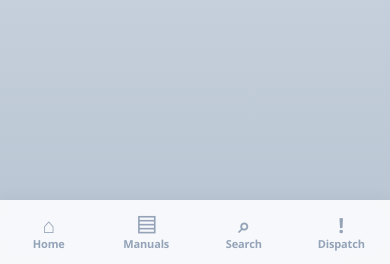
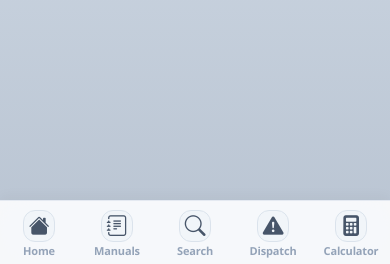
Before and after one commit to qndydfl/aircraft_maintenance, a Django app: page /aircraft/1/delete/ in a window 390 px wide. Shown: the part 580-844 px from the top of the page. Run offline with Django 5.2, Linux system fonts and the light colour scheme; a user stored in the database is signed in; tables that the repository leaves empty hold one stand-in row (values such as "Sample post").

Commit message:
Change home, maunual page

```diff
--- a/static/css/base.css
+++ b/static/css/base.css
@@ -386,28 +386,68 @@ code,
     height: calc(var(--bottom-nav-height) + var(--safe-area-bottom));
     margin: 0;
     padding: 0 0 var(--safe-area-bottom);
+    background: rgba(255, 255, 255, 0.96);
+    border-top: 1px solid #e2e8f0;
+    box-shadow: 0 -0.35rem 1rem rgba(15, 23, 42, 0.08);
+    backdrop-filter: blur(14px);
+    -webkit-backdrop-filter: blur(14px);
 }
 
 .mobile-nav-item {
     min-width: 0;
     height: var(--bottom-nav-height);
+    position: relative;
     display: flex;
     flex-direction: column;
     align-items: center;
     justify-content: center;
-    gap: 0.125rem;
+    gap: 0.2rem;
+    color: #64748b;
+    background: transparent;
+    border: 0;
     text-align: center;
     text-decoration: none;
+    transition: color 160ms ease, transform 160ms ease;
 }
 
 .mobile-nav-icon {
-    font-size: 1.25rem;
+    display: inline-flex;
+    align-items: center;
+    justify-content: center;
+    width: 2rem;
+    height: 2rem;
+    color: #475569;
+    background: #f1f5f9;
+    border: 1px solid #dbe3ec;
+    border-radius: 0.75rem;
+    font-size: 1rem;
+    line-height: 1;
+    transition: color 160ms ease, background-color 160ms ease, border-color 160ms ease,
+        box-shadow 160ms ease;
+}
+
+.mobile-nav-text {
+    color: inherit;
+    font-size: 0.64rem;
+    font-weight: 700;
     line-height: 1;
 }
 
-.mobile-nav-text {
-    font-size: 0.72rem;
-    line-height: 1;
+.mobile-nav-item:hover,
+.mobile-nav-item:focus-visible,
+.mobile-nav-item.active {
+    color: #1e40af;
+}
+
+.mobile-nav-item.active .mobile-nav-icon {
+    color: #ffffff;
+    background: #1e40af;
+    border-color: #1e40af;
+    box-shadow: 0 0.25rem 0.65rem rgba(30, 64, 175, 0.24);
+}
+
+.mobile-nav-item:active {
+    transform: scale(0.96);
 }
 
 /* ==========================================================================
@@ -522,7 +562,7 @@ code,
 
     .mobile-bottom-nav {
         display: grid !important;
-        grid-template-columns: repeat(4, minmax(0, 1fr));
+        grid-template-columns: repeat(5, minmax(0, 1fr));
     }
 
     body:not(.pdf-viewer-page) .app-main > .app-container {
--- a/templates/base.html
+++ b/templates/base.html
@@ -35,8 +35,12 @@
             href="https://cdn.jsdelivr.net/npm/bootstrap@5.3.3/dist/css/bootstrap.min.css"
             rel="stylesheet"
         />
+        <link
+            href="https://cdn.jsdelivr.net/npm/bootstrap-icons@1.11.3/font/bootstrap-icons.min.css"
+            rel="stylesheet"
+        />
 
-        <link href="{% static 'css/base.css' %}?v=61" rel="stylesheet" />
+        <link href="{% static 'css/base.css' %}?v=63" rel="stylesheet" />
         <link
             href="{% static 'css/portal_components.css' %}?v=60"
             rel="stylesheet"
@@ -140,7 +144,7 @@
                 href="{% url 'home' %}"
                 class="mobile-nav-item {% if request.resolver_match.url_name == 'home' %} active {% endif %}"
             >
-                <span class="mobile-nav-icon">⌂</span>
+                <i class="bi bi-house-fill mobile-nav-icon" aria-hidden="true"></i>
                 <span class="mobile-nav-text">Home</span>
             </a>
 
@@ -150,7 +154,7 @@
                 href="{% url 'manual_home' %}"
                 class="mobile-nav-item {% if request.resolver_match.url_name == 'manual_home' or request.resolver_match.url_name == 'aircraft_manual_detail' or request.resolver_match.url_name == 'manual_chapter_list' %} active {% endif %}"
             >
-                <span class="mobile-nav-icon">▤</span>
+                <i class="bi bi-journal-text mobile-nav-icon" aria-hidden="true"></i>
                 <span class="mobile-nav-text">Manuals</span>
             </a>
 
@@ -160,7 +164,7 @@
                 href="{% url 'manual_search' %}"
                 class="mobile-nav-item {% if request.resolver_match.url_name == 'manual_search' or request.resolver_match.url_name == 'manual_pdf_viewer' or request.resolver_match.url_name == 'manual_chapter_pdf_viewer' or request.resolver_match.url_name == 'manual_file_pdf_viewer' %} active {% endif %}"
             >
-                <span class="mobile-nav-icon">⌕</span>
+                <i class="bi bi-search mobile-nav-icon" aria-hidden="true"></i>
                 <span class="mobile-nav-text">Search</span>
             </a>
 
@@ -170,8 +174,18 @@
                 href="{% url 'dispatch_search' %}"
                 class="mobile-nav-item {% if request.resolver_match.url_name == 'dispatch_search' or request.resolver_match.url_name == 'dispatch_detail' %} active {% endif %}"
             >
-                <span class="mobile-nav-icon">!</span>
+                <i class="bi bi-exclamation-triangle-fill mobile-nav-icon" aria-hidden="true"></i>
                 <span class="mobile-nav-text">Dispatch</span>
+            </a>
+
+            <!-- CALCULATOR -->
+
+            <a
+                href="{% url 'calculator' %}"
+                class="mobile-nav-item {% if request.resolver_match.url_name == 'calculator' %} active {% endif %}"
+            >
+                <i class="bi bi-calculator-fill mobile-nav-icon" aria-hidden="true"></i>
+                <span class="mobile-nav-text">Calculator</span>
             </a>
         </nav>
 
```
